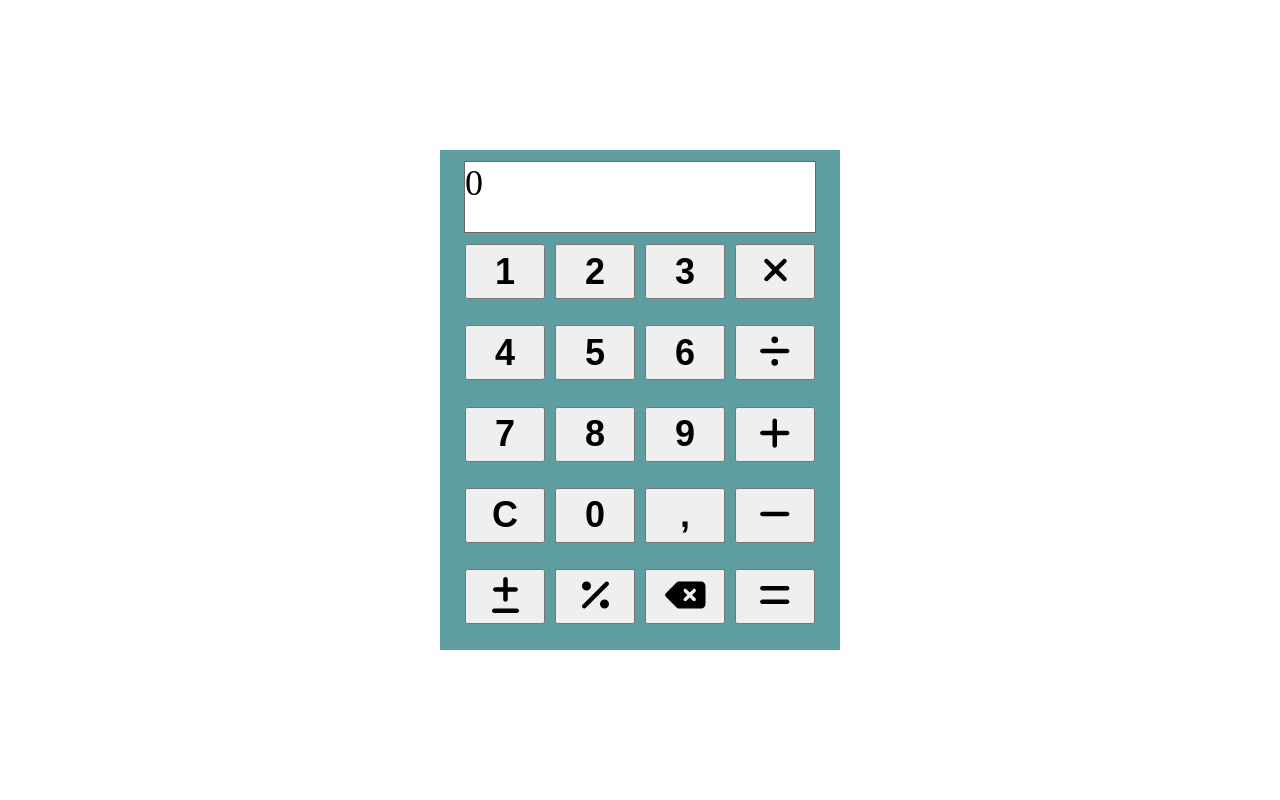
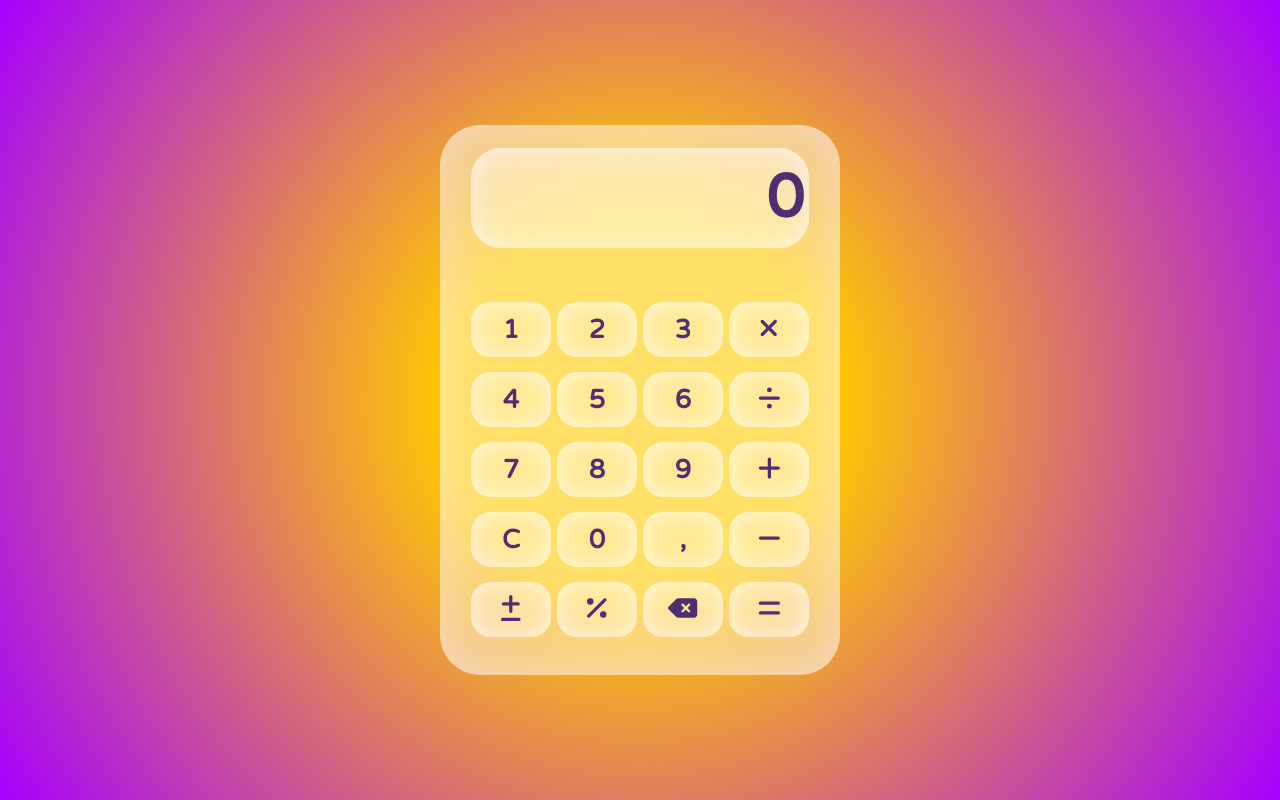
Before and after one commit to ewelinapetelicka/QuickMath, a React (Create React App) app: page / in a window 1280 px wide. Built offline with nearby package versions, Linux system fonts and the light colour scheme.

Commit message:
layout improvements

```diff
--- a/src/App.js
+++ b/src/App.js
@@ -2,7 +2,6 @@ import {useState} from "react";
 import {operations} from "./operations";
 import {FontAwesomeIcon} from "@fortawesome/react-fontawesome";
 import {
-    faCoffee,
     faDeleteLeft,
     faDivide,
     faEquals,
@@ -30,10 +29,10 @@ export function App() {
     }
 
     function changeValue(change) {
-        const first = value[0] === '-'? value[1] : value[0];
+        const first = value[0] === '-' ? value[1] : value[0];
         if (value.includes(',')) {
             setValue(value + change)
-        }else {
+        } else {
             if (first === '0' && change === '0') {
                 setValue(value + ',');
             } else if (first === '0' && change !== '0') {
@@ -105,12 +104,13 @@ export function App() {
                     {symbol}
                     {value}
                 </div>
+                <div className={'keyboard'}>
                     <div className={'row'}>
                         <button onClick={() => changeValue("1")}>1</button>
                         <button onClick={() => changeValue("2")}>2</button>
                         <button onClick={() => changeValue("3")}>3</button>
                         <button onClick={() => setOperation(operations.multi)}>
-                        <FontAwesomeIcon icon={faXmark} />
+                            <FontAwesomeIcon icon={faXmark}/>
                         </button>
                     </div>
                     <div className={'row'}>
@@ -118,7 +118,7 @@ export function App() {
                         <button onClick={() => changeValue("5")}>5</button>
                         <button onClick={() => changeValue("6")}>6</button>
                         <button onClick={() => setOperation(operations.div)}>
-                        <FontAwesomeIcon icon={faDivide} />
+                            <FontAwesomeIcon icon={faDivide}/>
                         </button>
                     </div>
                     <div className={'row'}>
@@ -126,7 +126,7 @@ export function App() {
                         <button onClick={() => changeValue("8")}>8</button>
                         <button onClick={() => changeValue("9")}>9</button>
                         <button onClick={() => setOperation(operations.add)}>
-                        <FontAwesomeIcon icon={faPlus} />
+                            <FontAwesomeIcon icon={faPlus}/>
                         </button>
                     </div>
                     <div className={'row'}>
@@ -134,22 +134,23 @@ export function App() {
                         <button onClick={() => changeValue("0")}>0</button>
                         <button onClick={() => comma()}>,</button>
                         <button onClick={() => setOperation(operations.sub)}>
-                        <FontAwesomeIcon icon={faMinus} />
+                            <FontAwesomeIcon icon={faMinus}/>
                         </button>
                     </div>
                     <div className={'row'}>
                         <button onClick={() => negativePositive()}>
-                        <FontAwesomeIcon icon={faPlusMinus} />
+                            <FontAwesomeIcon icon={faPlusMinus}/>
                         </button>
                         <button onClick={() => setOperation(operations.perc)}>
-                        <FontAwesomeIcon icon={faPercent} />
+                            <FontAwesomeIcon icon={faPercent}/>
                         </button>
-                    <button onClick={() => undo()} >
-                        <FontAwesomeIcon icon={faDeleteLeft} />
+                        <button onClick={() => undo()}>
+                            <FontAwesomeIcon icon={faDeleteLeft}/>
                         </button>
                         <button onClick={() => equal()}>
-                        <FontAwesomeIcon icon={faEquals} />
+                            <FontAwesomeIcon icon={faEquals}/>
                         </button>
+                    </div>
                 </div>
             </div>
         </div>
--- a/src/index.css
+++ b/src/index.css
@@ -1,53 +1,81 @@
+@import url('https://fonts.googleapis.com/css2?family=Varela+Round&display=swap');
+
+
 body {
     margin: 0;
+    font-family: 'Varela Round', sans-serif !important;
+    background: rgb(255,201,0);
+    background: radial-gradient(circle, rgba(255,201,0,1) 25%, rgba(166,0,255,1) 100%);
+}
 
+* {
+    box-sizing: border-box;
 }
+
 .page {
     height: 100vh;
     width: 100vw;
     justify-content: center;
     align-items: center;
     display: flex;
+
 }
 
 .container {
     width: 400px;
-  height: 500px;
-  background-color: cadetblue;
+    height: 550px;
     display: flex;
     flex-direction: column;
     align-items: center;
     justify-content: space-evenly;
-  position: center;
+    border-radius: 40px;
+    background: rgba(255, 255, 255, 0.4);
+    gap: 30px;
+    box-shadow: inset 0px 0px 63px -5px rgba(255, 255, 255, 0.5);
+
+}
+
+.keyboard {
+    gap: 6px;
+
 }
 
 .row {
     display: flex;
     height: 70px;
-  gap: 10px;
+    gap: 6px;
 }
 
-button{
+button {
     width: 80px;
     height: 55px;
-  font-size: 36px;
+    font-size: 26px;
     font-weight: bold;
-  font-family: ;
+    font-family: 'Varela Round', sans-serif !important;
+    border-radius: 20px;
+    margin: 0;
+    border: 0;
+    background: rgba(255, 255, 255, 0.3);
+    color: #512d72;
+    box-shadow: inset 0px 0px 30px -5px rgba(255, 255, 255, 0.9);
+}
+button:hover {
+    background: rgba(255, 255, 255, 0.6);
 
 }
 
 .screen {
-  width: 350px;
-  height: 70px;
-  background-color: white;
-  border: dimgrey solid 1px;
-  font-size: 36px;
+    width: 338px;
+    height: 100px;
+    background: rgba(255, 255, 255, 0.4);
+    font-size: 60px;
+    font-weight: bold;
+    border-radius: 30px;
+    display: flex;
+    border: 0;
+    padding: 5px;
+    justify-content: right;
+    align-items: center;
+    box-shadow: inset 0px 0px 30px -5px rgba(255, 255, 255, 0.9);
+    color: #512d72;
 }
-
-.result {
-  color: green;
-}
-
-.value {
-  color: blue;
-}
```
Lines whose indentation alone changed are shown as unchanged.
